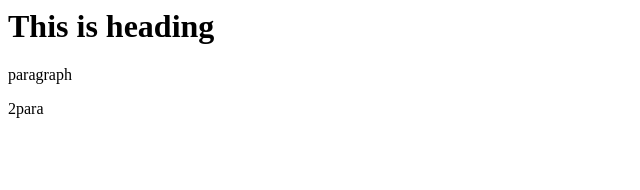
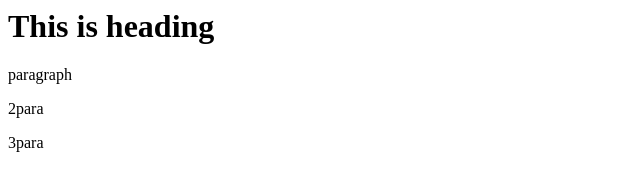
Before and after one commit to kirtishkt/myrepo, a website: page index.html in a window 1280 px wide. Shown: the full height of the page, 0-640 px from the left. Drawn offline with Linux system fonts and the light colour scheme.

Commit message:
forth commit

```diff
--- a/index.html
+++ b/index.html
@@ -6,5 +6,6 @@
 <h1>This is heading</h1>
 <p>paragraph</p>
 <p>2para</p>
+<p>3para</p>
 </body>
 </html>
```
Also changed, not shown: package.json (added, +24 -0 lines), 2 other files.
